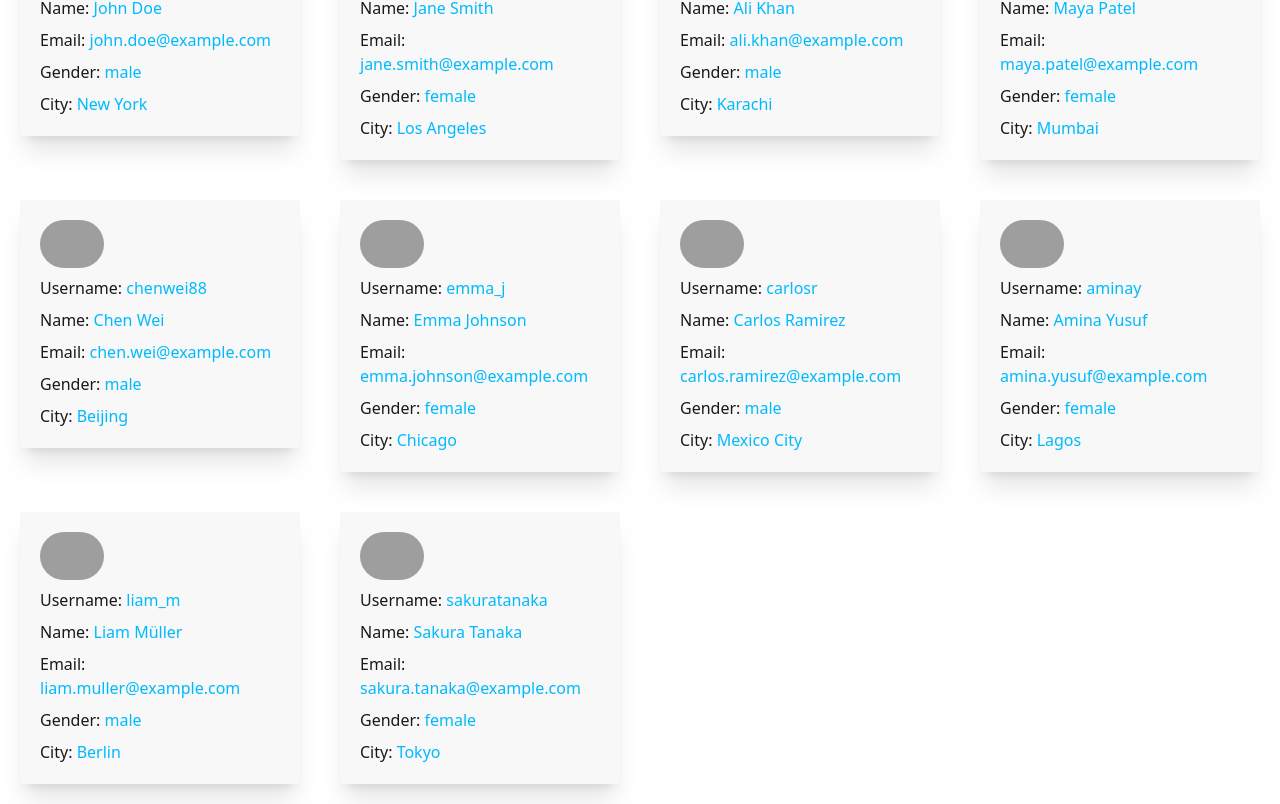
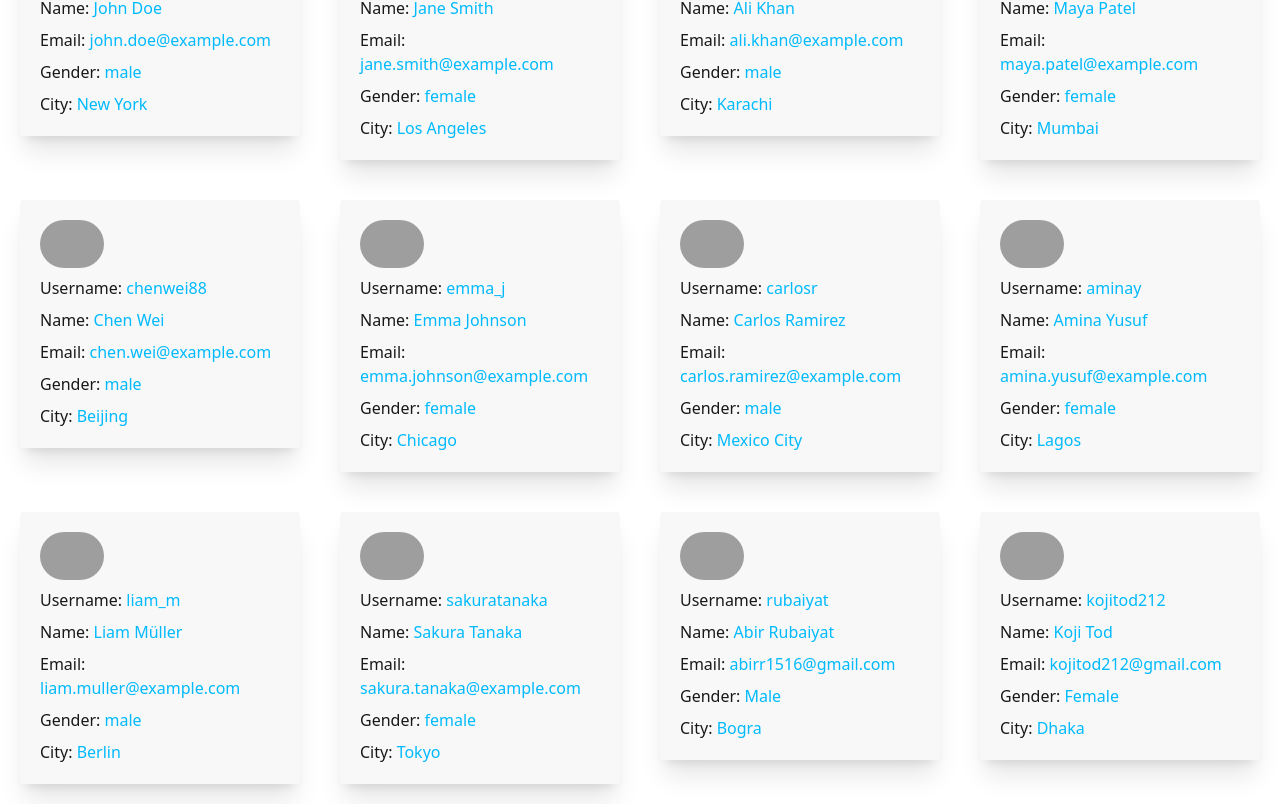
Before and after one commit to rubaiiyat/01-Redux, a React (Vite) app in the folder 08-Caching-in-RTK-Query/: page / in a window 1280 px wide. Shown: the part 265-1069 px from the top of the page. Built offline with nearby package versions, Linux system fonts and the light colour scheme; data requests are answered from the project's data file; grey boxes are pictures that could not be loaded.

Commit message:
send data on json user add user form

```diff
--- a/08-Caching-in-RTK-Query/db.json
+++ b/08-Caching-in-RTK-Query/db.json
@@ -1,7 +1,15 @@
 {
   "posts": [
-    { "id": "1", "title": "a title", "views": 100 },
-    { "id": "2", "title": "another title", "views": 200 }
+    {
+      "id": "1",
+      "title": "a title",
+      "views": 100
+    },
+    {
+      "id": "2",
+      "title": "another title",
+      "views": 200
+    }
   ],
   "users": [
     {
@@ -93,11 +101,35 @@
       "gender": "female",
       "city": "Tokyo",
       "isActive": false
+    },
+    {
+      "id": "6f01",
+      "username": "rubaiyat",
+      "name": "Abir Rubaiyat",
+      "mail": "abirr1516@gmail.com",
+      "gender": "Male",
+      "city": "Bogra"
+    },
+    {
+      "id": "8f5a",
+      "username": "kojitod212",
+      "name": "Koji Tod",
+      "mail": "kojitod212@gmail.com",
+      "gender": "Female",
+      "city": "Dhaka"
     }
   ],
   "comments": [
-    { "id": "1", "text": "a comment about post 1", "postId": "1" },
-    { "id": "2", "text": "another comment about post 1", "postId": "1" }
+    {
+      "id": "1",
+      "text": "a comment about post 1",
+      "postId": "1"
+    },
+    {
+      "id": "2",
+      "text": "another comment about post 1",
+      "postId": "1"
+    }
   ],
   "profile": {
     "name": "typicode"
--- a/08-Caching-in-RTK-Query/src/Components/Pages/AddNewUser.jsx
+++ b/08-Caching-in-RTK-Query/src/Components/Pages/AddNewUser.jsx
@@ -1,14 +1,28 @@
 import React from "react";
 import { useForm } from "react-hook-form";
 
+import { useNavigate } from "react-router";
+import { useAddNewUserMutation } from "../../Redux/Features/User/UserApi";
+
 const AddNewUser = () => {
+  const [addNewUser] = useAddNewUserMutation();
+  const navigate = useNavigate();
+
   const {
     register,
     handleSubmit,
     formState: { errors },
   } = useForm();
 
-  const onSubmit = (data) => console.log(data);
+  const onSubmit = async (data) => {
+    try {
+      await addNewUser(data);
+      alert("User Added Successfully");
+      navigate("/");
+    } catch (error) {
+      console.log(error);
+    }
+  };
 
   return (
     <div className="bg-base-100 flex items-center justify-center mt-5">
@@ -38,10 +52,10 @@ const AddNewUser = () => {
             <span className="label-text text-base-content">Full Name</span>
           </label>
           <input
-            name="fullName"
+            name="name"
             type="text"
             placeholder="Enter full name"
-            {...register("fullName", { required: true })}
+            {...register("name", { required: true })}
             className="input input-bordered w-full bg-base-100 text-base-content"
           />
         </div>
@@ -54,7 +68,7 @@ const AddNewUser = () => {
             name="email"
             type="email"
             placeholder="Enter email"
-            {...register("email", { required: true })}
+            {...register("mail", { required: true })}
             className="input input-bordered w-full bg-base-100 text-base-content"
           />
         </div>
--- a/08-Caching-in-RTK-Query/src/Redux/Features/User/UserApi.js
+++ b/08-Caching-in-RTK-Query/src/Redux/Features/User/UserApi.js
@@ -3,9 +3,11 @@ import { createApi, fetchBaseQuery } from "@reduxjs/toolkit/query/react";
 export const UserApi = createApi({
   reducerPath: "UserApi",
   baseQuery: fetchBaseQuery({ baseUrl: "http://localhost:3000/" }),
+  tagTypes: ["Users"],
   endpoints: (builder) => ({
     getUsers: builder.query({
       query: () => "/users",
+      providesTags: ["Users"],
     }),
 
     addNewUser: builder.mutation({
@@ -14,6 +16,7 @@ export const UserApi = createApi({
         method: "POST",
         body: data,
       }),
+      invalidatesTags: ["Users"],
     }),
   }),
 });
```
